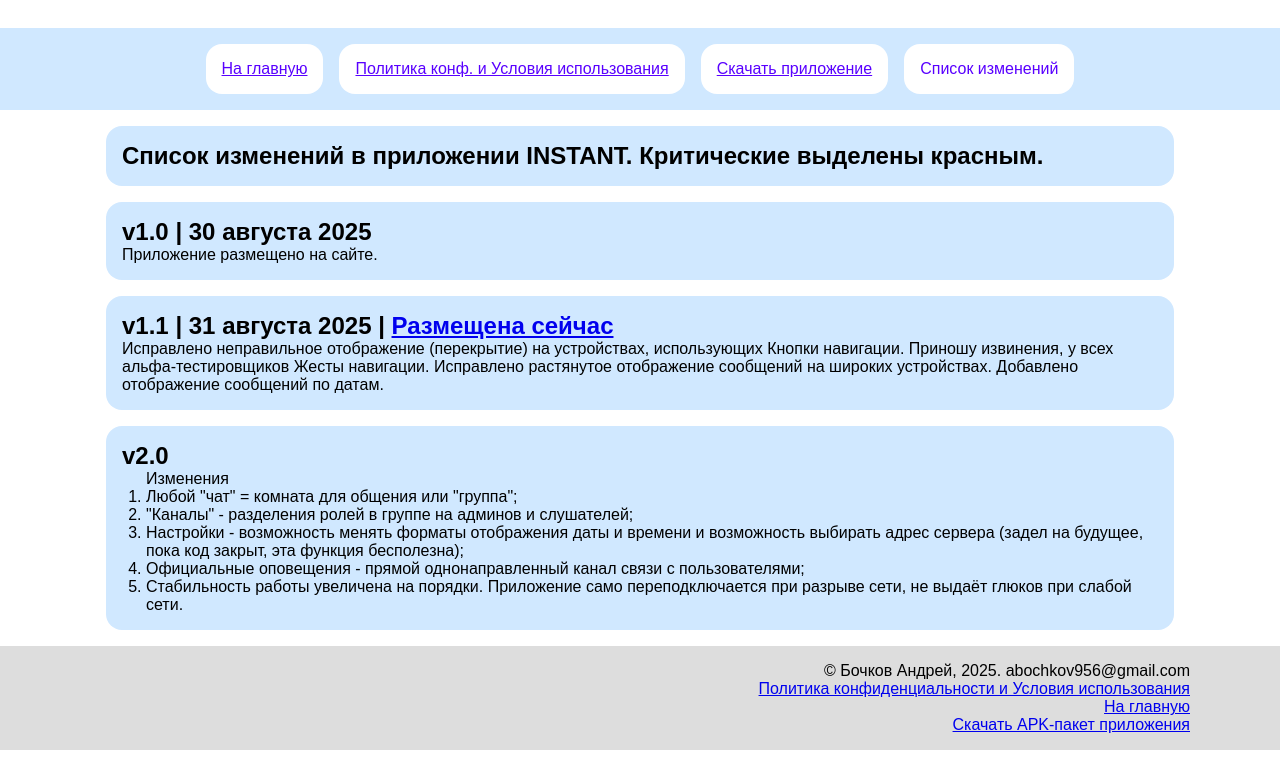
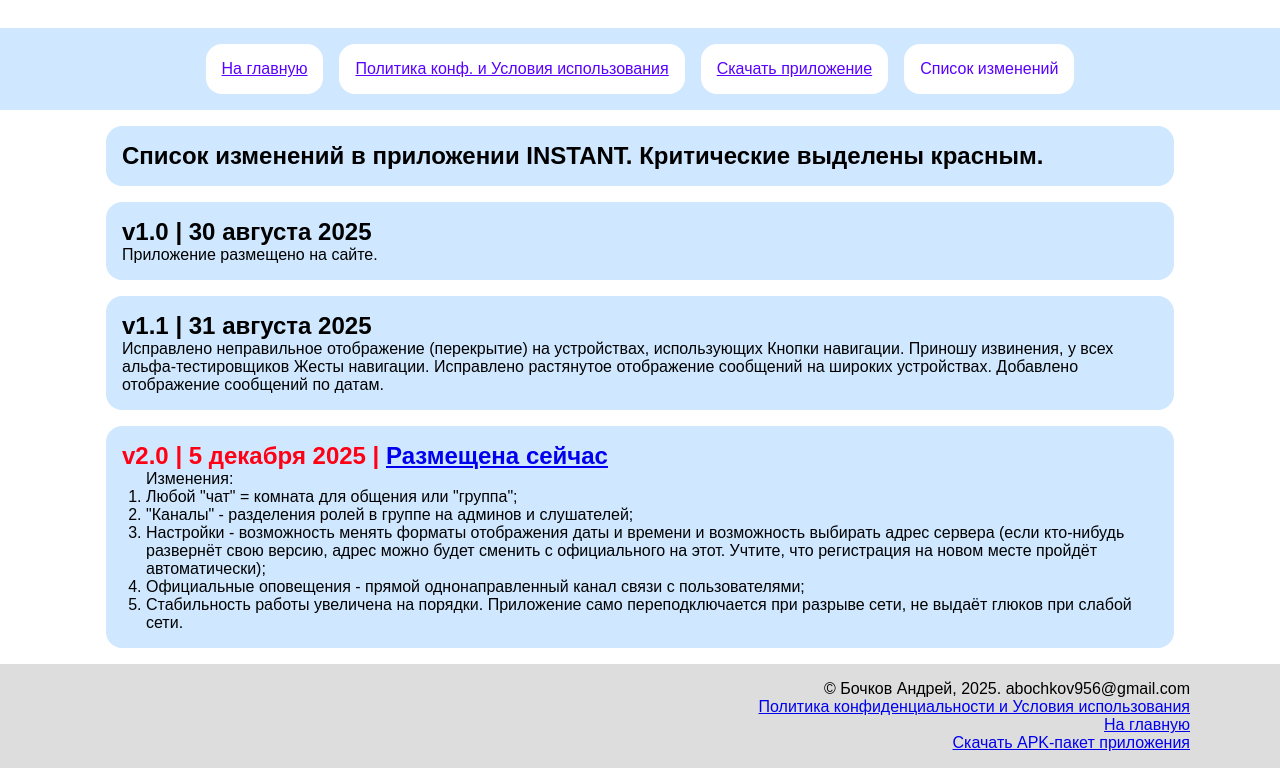
Before and after one commit to AndreyBochkov/INSTANT, a plain HTML site: page website/changelog/index.html in a window 1280 px wide. Shown: the part 293-1061 px from the top of the page. Drawn offline with Linux system fonts and the light colour scheme.

Commit message:
Opening sources, site improvements

```diff
--- a/website/changelog/index.html
+++ b/website/changelog/index.html
@@ -45,22 +45,22 @@
         </div>
         <div class="text">
             <h2>
-                v1.1 | 31 августа 2025 | <a href="/INSTANT.apk">Размещена сейчас</a>
+                v1.1 | 31 августа 2025
             </h2>
             <p>
                 Исправлено неправильное отображение (перекрытие) на устройствах, использующих Кнопки навигации. Приношу извинения, у всех альфа-тестировщиков Жесты навигации. Исправлено растянутое отображение сообщений на широких устройствах. Добавлено отображение сообщений по датам.
             </p>
         </div>
         <div class="text">
-            <h2>
-                v2.0
+            <h2 class="attention">
+                v2.0 | 5 декабря 2025 | <a href="/INSTANT.apk">Размещена сейчас</a>
             </h2>
             <p>
                 <ol>
-                    Изменения
+                    Изменения:
                     <li>Любой "чат" = комната для общения или "группа";</li>
                     <li>"Каналы" - разделения ролей в группе на админов и слушателей;</li>
-                    <li>Настройки - возможность менять форматы отображения даты и времени и возможность выбирать адрес сервера (задел на будущее, пока код закрыт, эта функция бесполезна);</li>
+                    <li>Настройки - возможность менять форматы отображения даты и времени и возможность выбирать адрес сервера (если кто-нибудь развернёт свою версию, адрес можно будет сменить с официального на этот. Учтите, что регистрация на новом месте пройдёт автоматически);</li>
                     <li>Официальные оповещения - прямой однонаправленный канал связи с пользователями;</li>
                     <li>Стабильность работы увеличена на порядки. Приложение само переподключается при разрыве сети, не выдаёт глюков при слабой сети.</li>
                 </ol>
```
Also changed, not shown: website/index/index.html (+4 -1 lines), website/whitepaper/index.html (+1 -1 lines), 2 other files.
